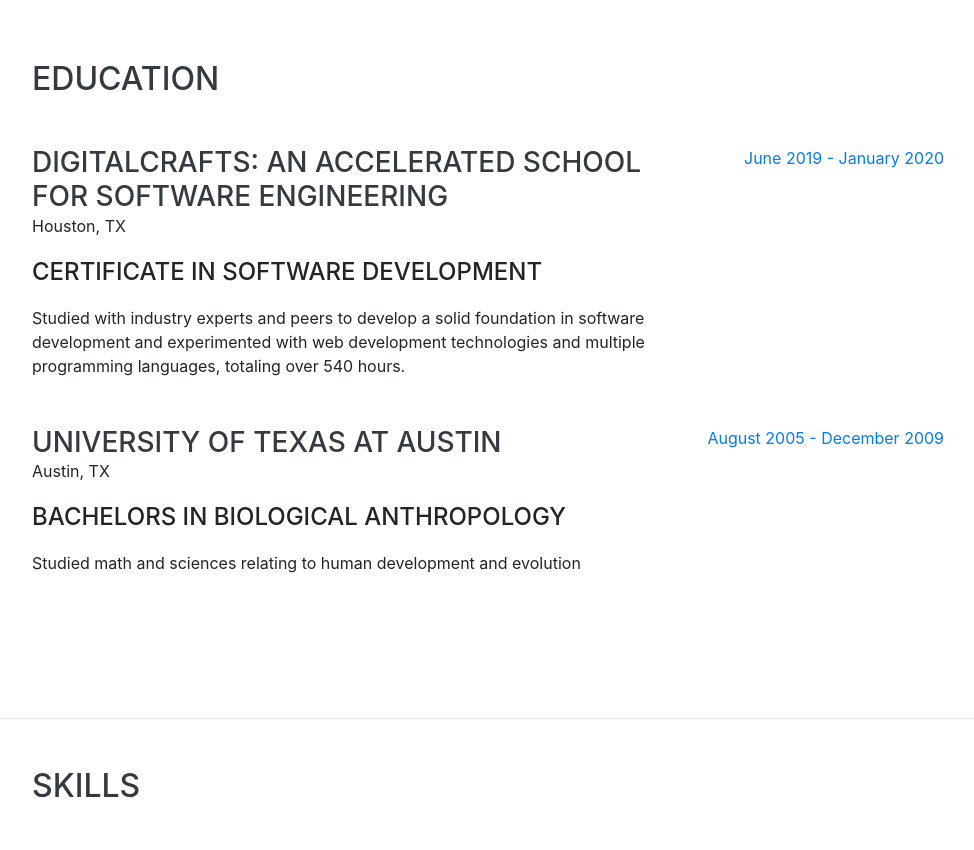
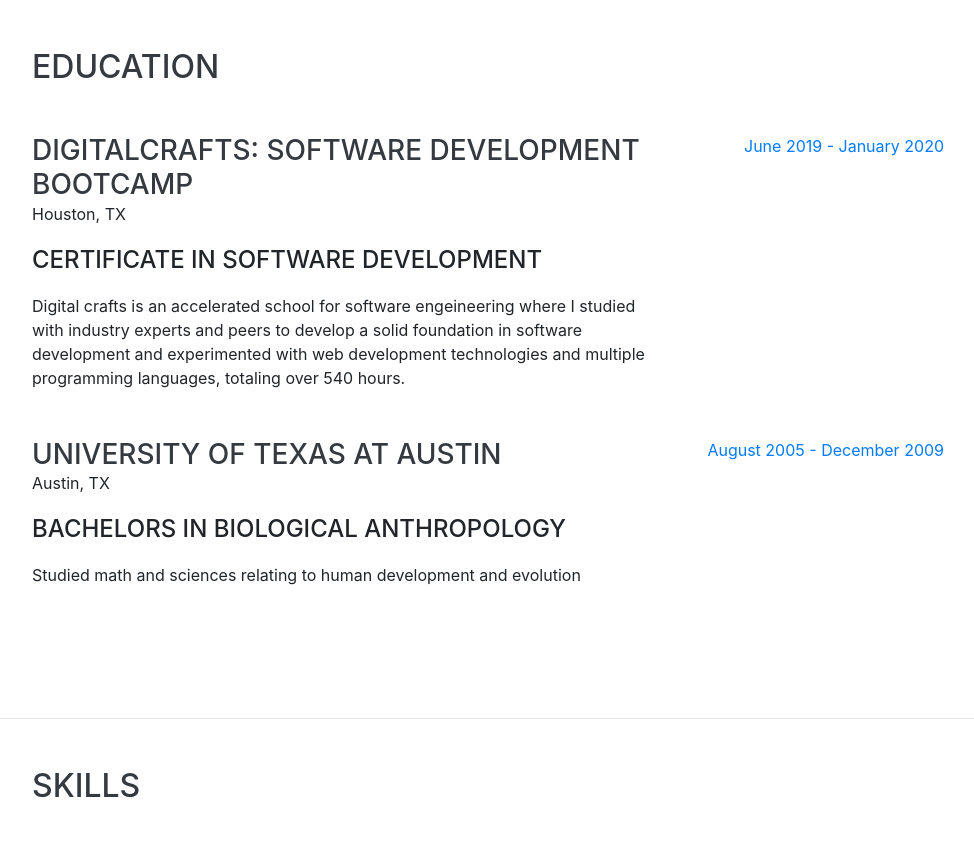
Before and after one commit to tjeve/tjeve-portfolio-update, a website with bundled scripts: page index.html in a window 1280 px wide. Shown: the part 5140-5990 px from the top of the page, without its empty margins (288-1262 px from the left). Built offline with nearby package versions, Linux system fonts and the light colour scheme; a web font is replaced by a local one.

Commit message:
changed education section

```diff
--- a/index.html
+++ b/index.html
@@ -240,10 +240,10 @@
 
         <div class="resume-item d-flex flex-column flex-md-row justify-content-between mb-5">
           <div class="resume-content">
-            <h3 class="mb-0">DigitalCrafts: An Accelerated School for Software Engineering</h3>
+            <h3 class="mb-0">DigitalCrafts: Software Development Bootcamp</h3>
             <p>Houston, TX</p>
             <div class="subheading mb-3">Certificate in Software Development</div>
-            <div>Studied with industry experts and peers to develop a solid foundation in software development and
+            <div>Digital crafts is an accelerated school for software engeineering where I studied with industry experts and peers to develop a solid foundation in software development and
               experimented with web development technologies and multiple programming languages, totaling over 540 hours.</div>
             <!-- <p>GPA: 3.23</p> -->
           </div>
```
